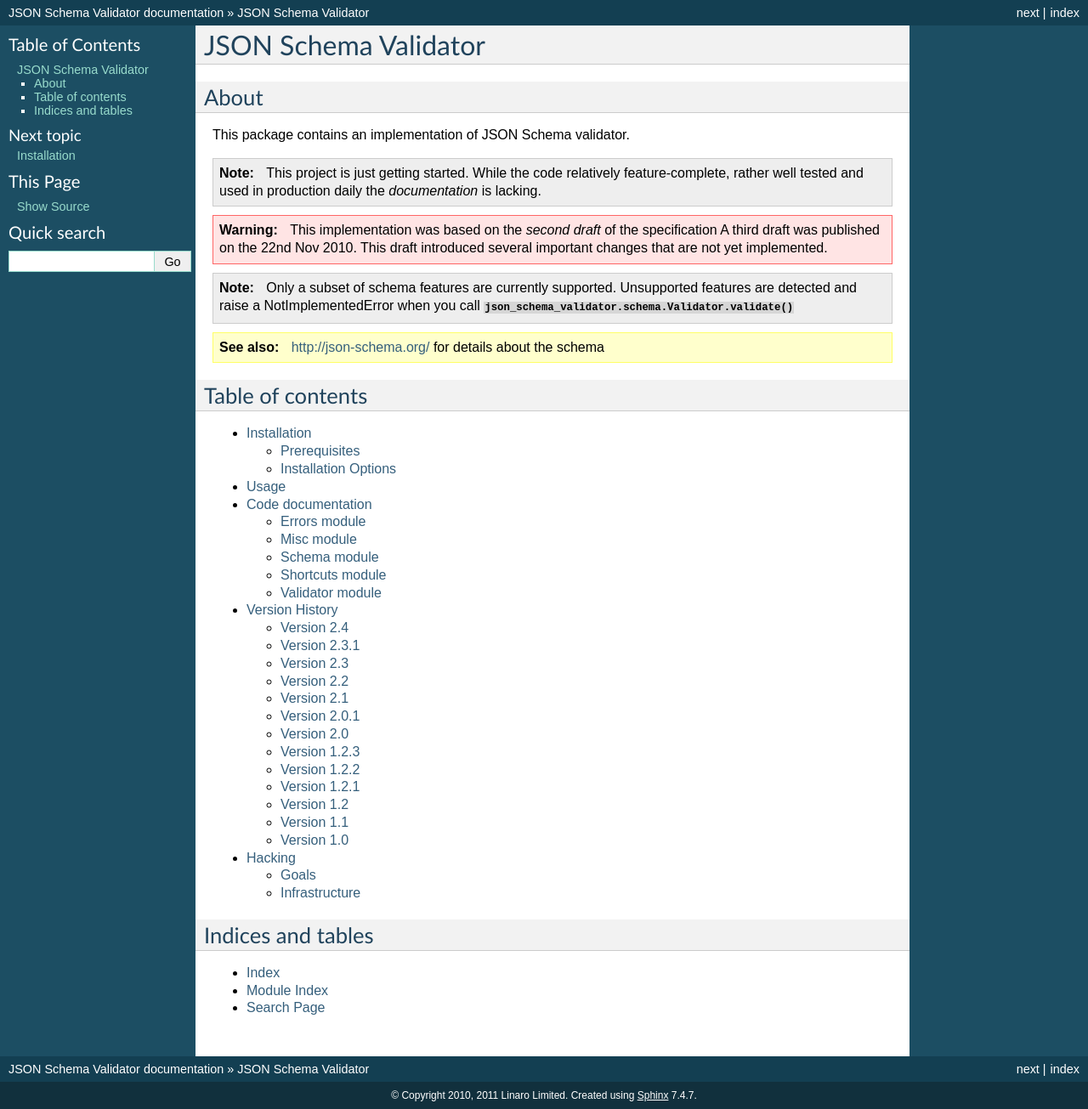
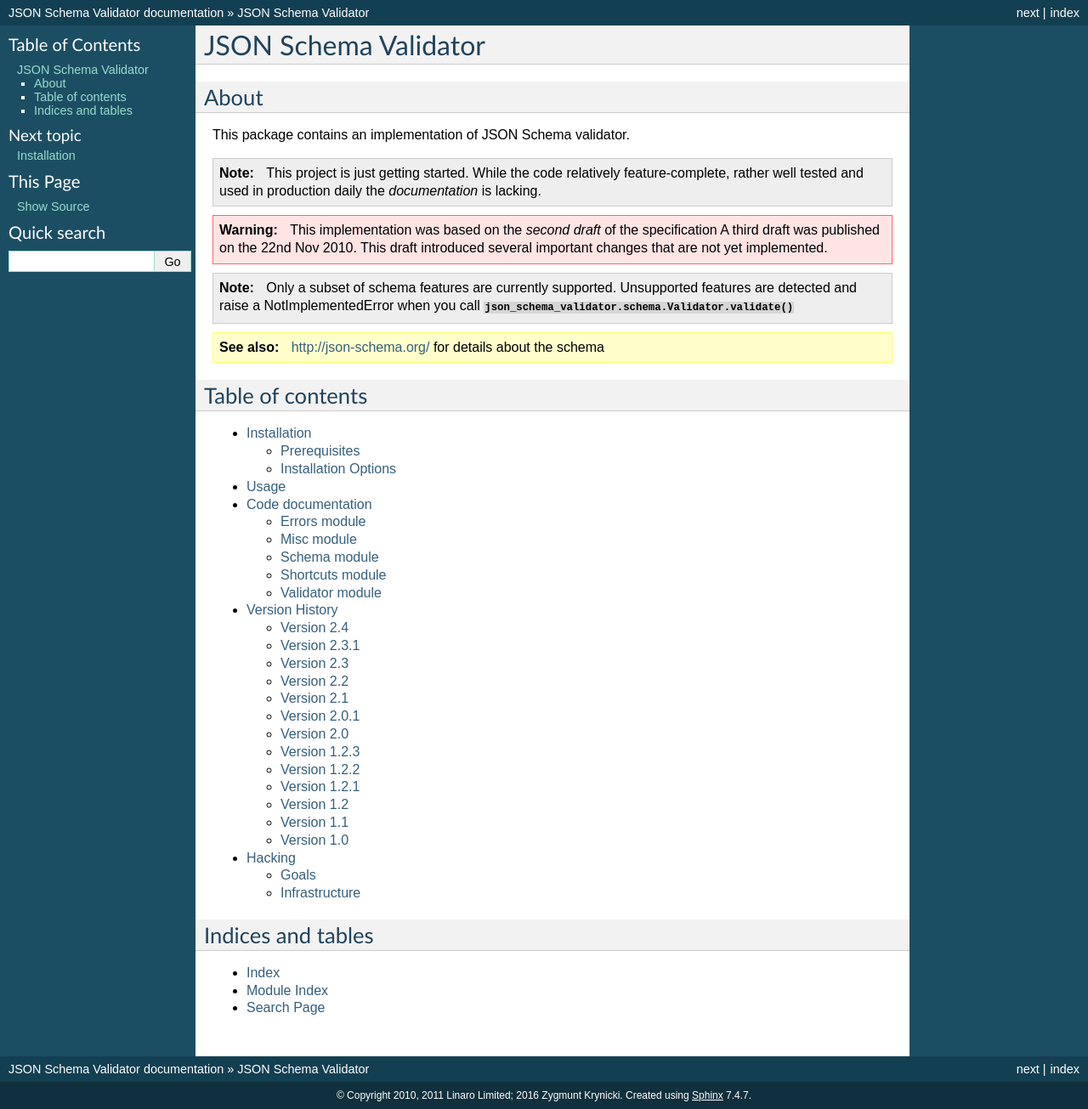
Before and after one commit to zyga/json-schema-validator, a Sphinx documentation site: the page built from doc/index.rst, in a window 1280 px wide. Shown: the whole page at 85% size. Built offline with Sphinx 7.4.7, drawn with Linux system fonts in a browser that asks for light colours; the version number could not be read and is left out.

Commit message:
Update documentation copyright
Signed-off-by: Zygmunt Krynicki <me@zygoon.pl>

```diff
--- a/doc/conf.py
+++ b/doc/conf.py
@@ -39,7 +39,7 @@ master_doc = 'index'
 
 # General information about the project.
 project = u'JSON Schema Validator'
-copyright = u'2010, 2011 Linaro Limited'
+copyright = u'2010, 2011 Linaro Limited; 2016 Zygmunt Krynicki'
 
 # The version info for the project you're documenting, acts as replacement for
 # |version| and |release|, also used in various other places throughout the
```
